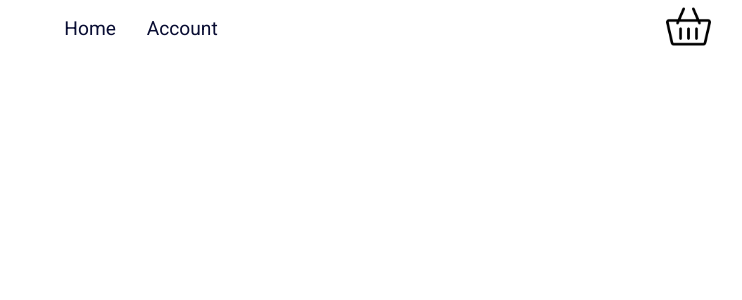
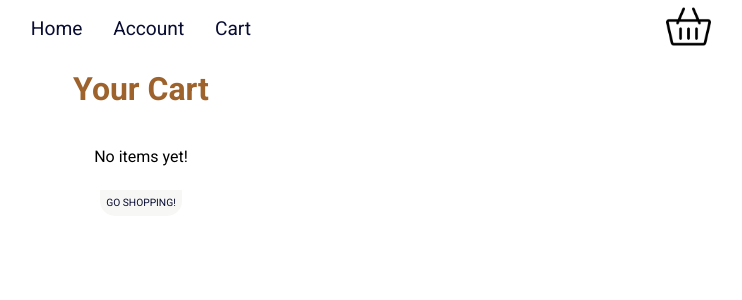
Before and after one commit to MartaKirsch/MERN-Store-frontend-, a React (Create React App) app: page /cart in a window 1280 px wide. Shown: the top 300 px of the page, without its empty margins (499-1241 px from the left). Built offline with nearby package versions, Linux system fonts and the light colour scheme.

Commit message:
saving progress before changing the log-in process

```diff
--- a/src/App.js
+++ b/src/App.js
@@ -2,6 +2,7 @@
 import Navbar from './components/Navbar.js';
 import Home from './components/Home.js';
 import Account from './components/Account.js';
+import CartPage from './components/CartPage.js';
 import { BrowserRouter, Route, Switch } from 'react-router-dom';
 
 
@@ -13,7 +14,9 @@
         <Navbar/>
         <Switch>
             <Route exact path='/' component={Home}/>
-            <Route path="/account" component={Account}/>
+            <Route exact path="/account" component={Account}/>
+            <Route exact path="/cart" component={CartPage}/>
+            <Route path="/" component={Account}/>
         </Switch>
       </div>
     </BrowserRouter>
--- a/src/components/Account.js
+++ b/src/components/Account.js
@@ -27,9 +27,18 @@
   render()
   {
     let display = this.state.logged===false ? <AccountLogIn reload={this.reload}/> : <AccountView/>
+
+    //if logged in correctly and its a redirect, finalize an order
+    if(this.state.logged && sessionStorage.getItem('redirect'))
+    {
+      sessionStorage.removeItem('redirect');
+      window.location = '/cart';
+    }
+
     return(
       display
     )
+
   }
 
 };
--- a/src/components/AccountLogIn.js
+++ b/src/components/AccountLogIn.js
@@ -31,6 +31,8 @@
         input.nextSibling.style.visibility="visible";
       }
       else {
+        console.log("props");
+        console.log(this.props);
         window.location="/account";
       }
     });
--- /dev/null
+++ b/src/components/CartPage.js
@@ -0,0 +1,102 @@
+import React from 'react';
+import { Link } from 'react-router-dom';
+import axios from 'axios';
+import '../styles/cartPage.css';
+import { connect } from 'react-redux';
+import CartPageItem from './CartPageItem.js';
+import itemsActions from '../actions/itemsActions.js';
+
+class Cart extends React.Component{
+  addToCart = (id) => {
+    axios.post('/api/getSingleItem', {id}).then(res=>{
+      //console.log(res.data);
+      this.props.addItemsToCart(res.data);
+    });
+  };
+
+  removeFromCart = (id) =>{
+    axios.post('/api/getSingleItem', {id}).then(res=>{
+      //console.log(res.data);
+      this.props.removeItemsFromCart(res.data);
+    });
+
+  };
+
+  handleFinalize = (e)=>{
+    axios.get('/api/checkLogIn').then(res=>{
+      console.log(res.data);
+
+      if(res.data.logged)
+      {
+
+      }
+
+      else {
+        sessionStorage.setItem('redirect', 'true');
+        this.props.history.push('/account');
+      }
+    })
+  }
+
+  render()
+  {
+    let sum=0;
+
+    //generate cart items
+    let items = this.props.items && this.props.items.length!==0 ? (
+      this.props.items.map(item=>{
+        sum+=item.price*item.quantity;
+        return(
+          <CartPageItem key={item._id} item={item} removeFromCart={this.removeFromCart} addToCart={this.addToCart}/>
+        )
+      })
+    ) : (
+      <div className="noItems">No items yet!</div>
+    )
+
+    let bottom = this.props.items && this.props.items.length!==0 ? (
+      <div className="bottom">
+        <div className="price">{sum}</div>
+        <button onClick={this.handleFinalize} className="finalize">Make an Order</button>
+      </div>
+    ) : (
+      <Link to='/' className="bottom">Go shopping!</Link>
+    )
+
+    return(
+      <div id="cartPageWrapper">
+
+        <h1>Your Cart</h1>
+        {items}
+        {bottom}
+      </div>
+    )
+  }
+};
+
+
+
+const mapStateToProps = (state) =>{
+  return {
+    items: state.cart
+  };
+
+};
+const mapDispatchToProps = (dispatch)=>{
+
+  return{
+    addItemsToCart:(item)=>{
+      dispatch(itemsActions.addItemToCart(item));
+    },
+    removeItemsFromCart:(item)=>{
+      dispatch(itemsActions.removeItemFromCart(item));
+    },
+    clearCart:()=>{
+      dispatch({type:"CLEAR_CART"});
+    }
+  }
+
+};
+
+
+export default connect(mapStateToProps,mapDispatchToProps)(Cart);
--- /dev/null
+++ b/src/components/CartPageItem.js
@@ -0,0 +1,17 @@
+import { Link } from 'react-router-dom';
+
+const CartItem = (props)=>{
+
+  return(
+    <div className="cartpage-item" >
+      <img src={props.item.url} alt=""/>
+      <div><Link to="/">{props.item.name}</Link></div>
+      <button onClick={()=>{props.removeFromCart(props.item._id)}}>-</button>
+      <div className="quantity">{props.item.quantity}</div>
+      <button onClick={()=>{props.addToCart(props.item._id)}}>+</button>
+    </div>
+  )
+
+};
+
+export default CartItem;
--- a/src/components/Home.js
+++ b/src/components/Home.js
@@ -18,7 +18,7 @@
     axios.get('/api/loaditems').then(res=>{
       if(res.data)
       {
-        console.log(res.data);
+        //console.log(res.data);
         this.props.addItems(res.data);
         this.setState({items:res.data});
       }
--- a/src/components/Navbar.js
+++ b/src/components/Navbar.js
@@ -11,7 +11,7 @@
     const lists = document.getElementsByClassName('cart-list');
     const list = lists[0];
 
-    list.style.display="block";
+    list.style.display="flex";
   }
 
   handleMouseOut = (e)=>{
@@ -40,10 +40,10 @@
 
     let button = !this.props.cartItems||this.props.cartItems.length===0 ? (
 
-      <button>Go shopping!</button>
+      <Link to='/'>Go shopping!</Link>
 
     ) : (
-      <button>Go to cart</button>
+      <Link to='/cart'>Go to cart</Link>
     );
 
     let price = this.props.cartItems&&this.props.cartItems.length!==0 ? (
@@ -56,6 +56,7 @@
       <div className="navbar">
         <Link to='/'>Home</Link>
         <Link to='/account'>Account</Link>
+        <Link to='/cart'>Cart</Link>
         <div className="cart-wrapper">
           <img src={cart} alt="CART" className="cart" onMouseOver={this.handleMouseOver} onMouseOut={this.handleMouseOut}/>
 
--- a/src/index.css
+++ b/src/index.css
@@ -52,7 +52,7 @@
 
 
 
-.main h1
+h1
 {
   color:var(--brown);
   margin: 1vw 0 3vw;
@@ -99,8 +99,9 @@
   padding: 0.5vw;
 }
 
-.main button, .cart-list button
+.main button, .cart-list button, .cart-list a
 {
+  text-decoration:none;
   border:none;
   outline: none;
   padding: 0.5vw;
@@ -110,12 +111,14 @@
   border-bottom-left-radius: 15px;
   border-bottom-right-radius: 15px;
   cursor: pointer;
+  background-color: var(--lightgrey);
 }
 
-.main button:hover, .main button:focus, .cart-list button:focus,.cart-list button:hover
+.main button:hover, .main button:focus, .cart-list button:focus,.cart-list button:hover, .cart-list a:hover, .cart-list a:focus
 {
   color: #f7f7f5;
   background-color:#090d33;
+  text-decoration:none;
 }
 
 
--- a/src/styles/cart.css
+++ b/src/styles/cart.css
@@ -8,6 +8,10 @@
 .cart-list
 {
   display:none;
+  flex-direction: column;
+  align-items: center;
+  justify-content: space-between;
+
   background-color: white;
   //margin-top: 1vw;
   padding: 1vw;
@@ -20,8 +24,9 @@
   border-bottom: 1px solid var(--navy);
 }
 
-.cart-list button
+.cart-list button,.cart-list a
 {
+  width: auto;
   margin: 0 0 1vw 0;
   font-size: 0.9vw !important;
 }
@@ -35,6 +40,7 @@
   height: 4vw;
   text-transform: uppercase;
   font-size:1vw;
+  margin: .5vw 0;
   color: var(--navy);
 }
 
--- /dev/null
+++ b/src/styles/cartPage.css
@@ -0,0 +1,85 @@
+#cartPageWrapper{
+  width: 50vw;
+  margin: auto;
+}
+
+
+
+.cartpage-item
+{
+  width: 100%;
+  display: flex;
+  justify-content: space-between;
+  align-items: center;
+  height: 6vw;
+  text-transform: uppercase;
+  font-size:1.3vw;
+  margin: 1vw 0;
+  color: var(--navy);
+}
+
+.cartpage-item img
+{
+  height: 100%;
+  width: auto;
+}
+
+.cartpage-item div
+{
+  flex-grow: 1;
+}
+
+.cartpage-item a{
+  color: var(--navy);
+  text-decoration: none;
+}
+
+.cartpage-item .quantity
+{
+  flex-grow: 0;
+  color:var(--brown);
+  font-size: 2vw;
+  margin: 0 1vw;
+}
+
+
+
+
+.cartpage-item button,a.bottom,.finalize
+{
+  text-decoration:none;
+  border:none;
+  outline: none;
+  padding: 0.5vw;
+  color: var(--navy);
+  font-size:0.8vw;
+  text-transform: uppercase;
+  border-bottom-left-radius: 15px;
+  border-bottom-right-radius: 15px;
+  cursor: pointer;
+  background-color: var(--lightgrey);
+}
+
+.cartpage-item button:hover, .cartpage-item button:focus,a.bottom:hover,a.bottom:focus,.finalize:hover,.finalize:focus
+{
+  color: #f7f7f5;
+  background-color:#090d33;
+  text-decoration:none;
+}
+
+.noItems
+{
+  margin-bottom:2vw;
+}
+
+.bottom{
+
+}
+
+
+.price
+{
+  color:var(--brown);
+  font-size: 1.5vw;
+  padding: 0.5vw;
+}
```
Also changed, not shown: 1 other file (tests, documents, lock files or other folders).
